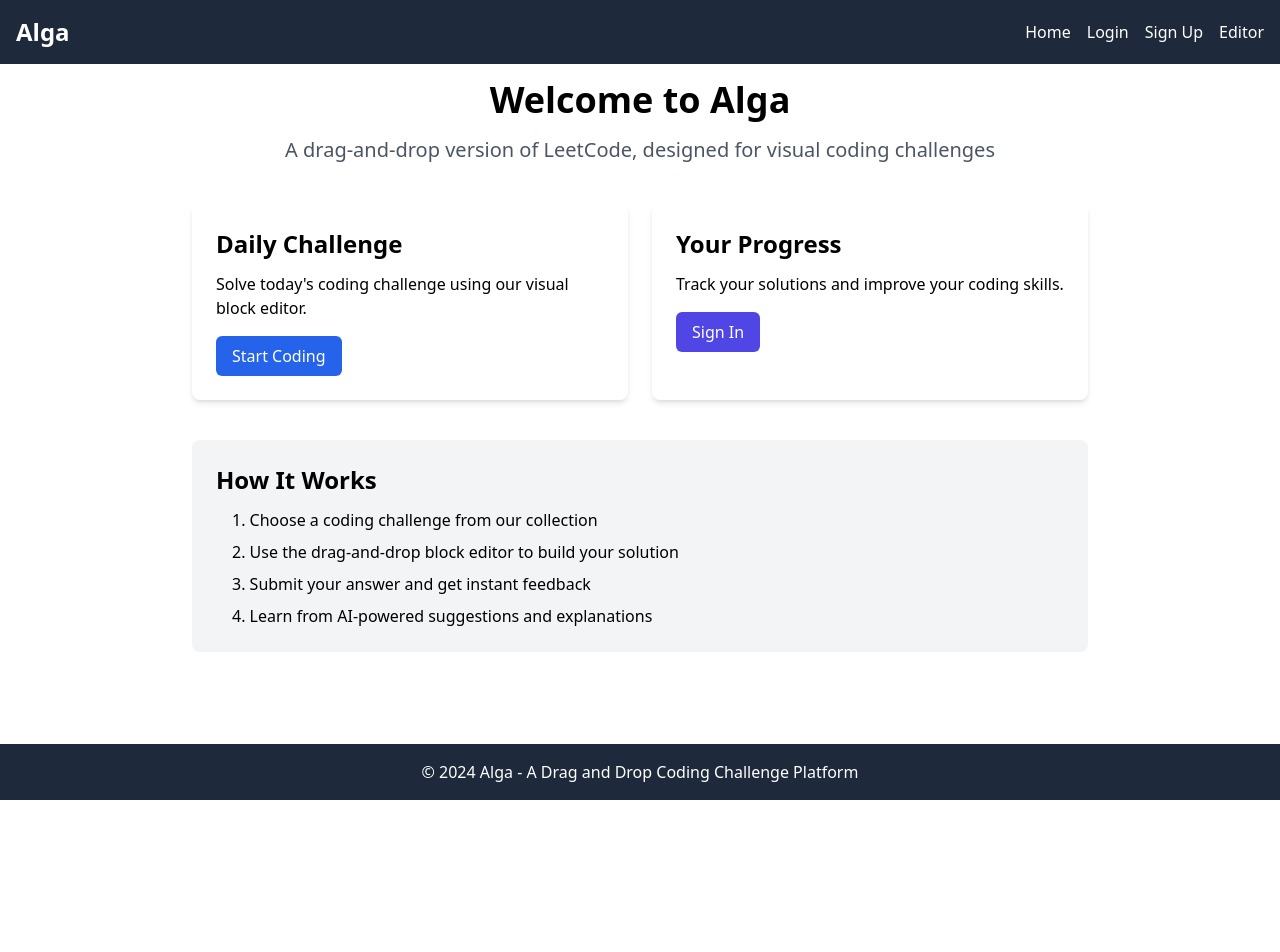
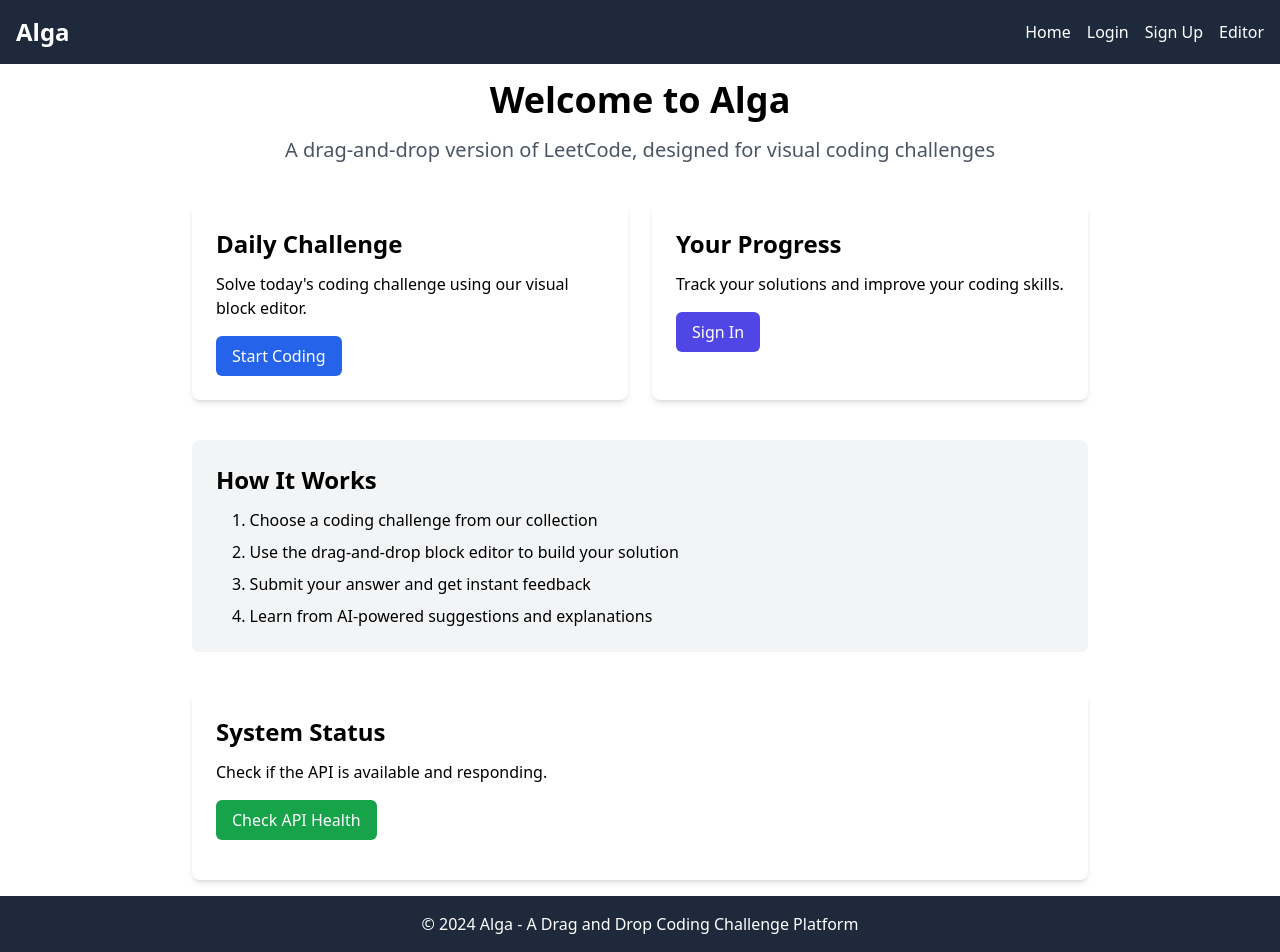
Before and after one commit to HarmonyMorse/alga, a React (Vite) app in the folder client/: page / in a window 1280 px wide. Before the commit the page ends 800 px from the top, so only its background shows below. Built offline with nearby package versions, Linux system fonts and the light colour scheme; no server answers.

Commit message:
Add API health check feature to HomePage with system status display

```diff
--- a/client/src/pages/HomePage.jsx
+++ b/client/src/pages/HomePage.jsx
@@ -1,7 +1,49 @@
-import React from 'react';
+import React, { useState } from 'react';
 import { Link } from 'react-router-dom';
+import apiService from '../services/api';
 
 const HomePage = () => {
+    const [apiStatus, setApiStatus] = useState(null);
+    const [isChecking, setIsChecking] = useState(false);
+    const [apiDetails, setApiDetails] = useState(null);
+
+    const checkApiHealth = async () => {
+        setIsChecking(true);
+        setApiStatus(null);
+        setApiDetails(null);
+
+        try {
+            const response = await apiService.checkHealth();
+            const data = response.data;
+
+            if (response.status === 200 && data.status === 'ok') {
+                setApiStatus({
+                    status: 'online',
+                    message: 'API is online and responding'
+                });
+                setApiDetails(data);
+            } else {
+                setApiStatus({
+                    status: 'error',
+                    message: `API returned status: ${response.status}`
+                });
+            }
+        } catch (error) {
+            console.error('API health check error:', error);
+            setApiStatus({
+                status: 'error',
+                message: 'Could not connect to API. Server might be down.'
+            });
+        } finally {
+            setIsChecking(false);
+        }
+    };
+
+    // Format memory usage to be more readable
+    const formatMemory = (bytes) => {
+        return (bytes / 1024 / 1024).toFixed(2) + ' MB';
+    };
+
     return (
         <div className="max-w-4xl mx-auto">
             <div className="text-center mb-10">
@@ -35,7 +77,7 @@ const HomePage = () => {
                 </div>
             </div>
 
-            <div className="bg-gray-100 p-6 rounded-lg">
+            <div className="bg-gray-100 p-6 rounded-lg mb-10">
                 <h2 className="text-2xl font-bold mb-3">How It Works</h2>
                 <ol className="list-decimal list-inside space-y-2 ml-4">
                     <li>Choose a coding challenge from our collection</li>
@@ -44,6 +86,49 @@ const HomePage = () => {
                     <li>Learn from AI-powered suggestions and explanations</li>
                 </ol>
             </div>
+
+            <div className="bg-white p-6 rounded-lg shadow-md">
+                <h2 className="text-2xl font-bold mb-3">System Status</h2>
+                <p className="mb-4">Check if the API is available and responding.</p>
+
+                <div className="flex items-center space-x-4 mb-4">
+                    <button
+                        onClick={checkApiHealth}
+                        disabled={isChecking}
+                        className={`px-4 py-2 rounded-md text-white ${isChecking ? 'bg-gray-400' : 'bg-green-600 hover:bg-green-700'}`}
+                    >
+                        {isChecking ? 'Checking...' : 'Check API Health'}
+                    </button>
+
+                    {apiStatus && (
+                        <div className={`flex items-center ${apiStatus.status === 'online' ? 'text-green-600' : 'text-red-600'}`}>
+                            <div className={`w-3 h-3 rounded-full mr-2 ${apiStatus.status === 'online' ? 'bg-green-600' : 'bg-red-600'}`}></div>
+                            <span>{apiStatus.message}</span>
+                        </div>
+                    )}
+                </div>
+
+                {apiDetails && (
+                    <div className="bg-gray-50 p-4 rounded-lg text-sm">
+                        <h3 className="font-semibold mb-2">API Details:</h3>
+                        <ul className="space-y-1">
+                            <li><span className="font-medium">Environment:</span> {apiDetails.environment}</li>
+                            <li><span className="font-medium">Uptime:</span> {apiDetails.uptime.toFixed(2)} seconds</li>
+                            <li><span className="font-medium">Timestamp:</span> {apiDetails.timestamp}</li>
+                            {apiDetails.memory && (
+                                <li>
+                                    <span className="font-medium">Memory Usage:</span>
+                                    <ul className="ml-4">
+                                        <li>RSS: {formatMemory(apiDetails.memory.rss)}</li>
+                                        <li>Heap Total: {formatMemory(apiDetails.memory.heapTotal)}</li>
+                                        <li>Heap Used: {formatMemory(apiDetails.memory.heapUsed)}</li>
+                                    </ul>
+                                </li>
+                            )}
+                        </ul>
+                    </div>
+                )}
+            </div>
         </div>
     );
 };
```
